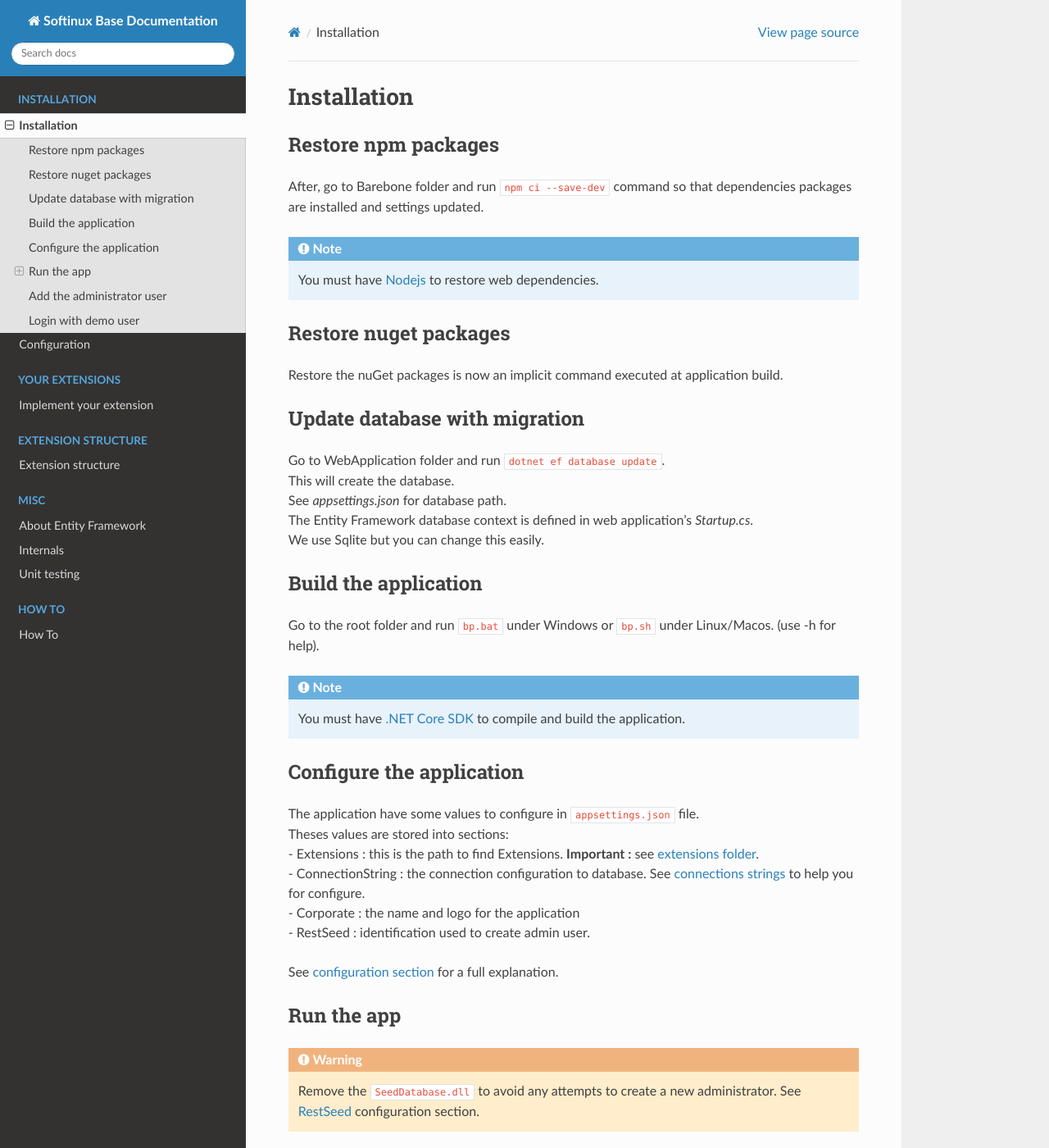
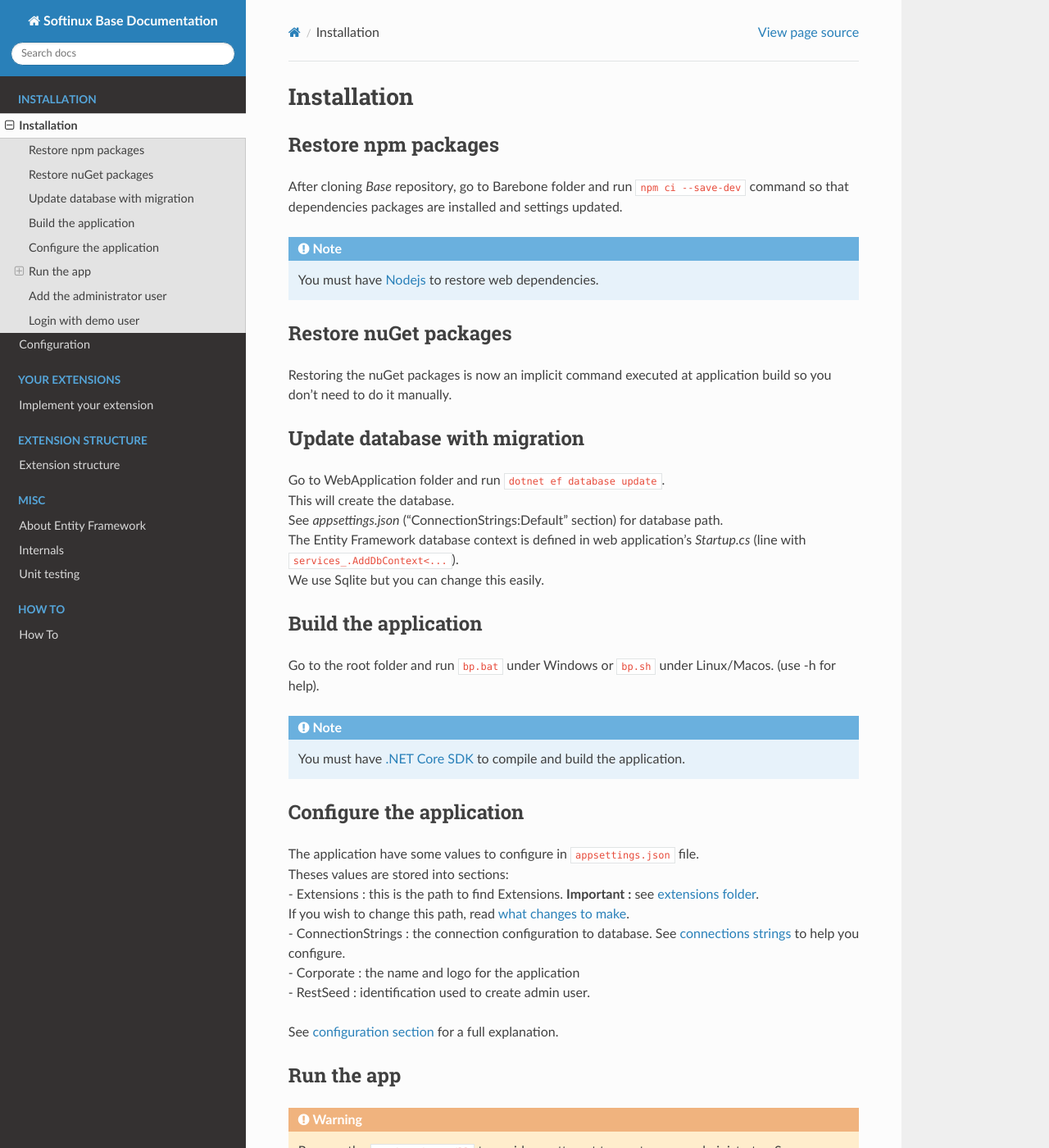
Before and after one commit to SOFTINUX/Base_Doc, a Sphinx documentation site: the page built from source/installation.rst, in a window 1280 px wide and 1400 px high. Shown: the whole window at 82% size. Built offline with Sphinx 7.4.7 and the Read the Docs theme 2.0.0, drawn with Linux system fonts in a browser that asks for light colours; some of the changed text lies outside the part shown.

Commit message:
Improved documentation

```diff
--- a/source/installation.rst
+++ b/source/installation.rst
@@ -4,24 +4,24 @@ Installation
 Restore npm packages
 ====================
 
-After, go to Barebone folder and run ``npm ci --save-dev`` command so that dependencies packages are installed and settings updated.
+After cloning *Base* repository, go to Barebone folder and run ``npm ci --save-dev`` command so that dependencies packages are installed and settings updated.
 
 .. note::
 
    You must have |nodejs_link| to restore web dependencies.
 
-Restore nuget packages
+Restore nuGet packages
 ======================
 
-Restore the nuGet packages is now an implicit command executed at application build.
+Restoring the nuGet packages is now an implicit command executed at application build so you don't need to do it manually.
 
 Update database with migration
 ==============================
 
 | Go to WebApplication folder and run ``dotnet ef database update``.
 | This will create the database.
-| See *appsettings.json* for database path.
-| The Entity Framework database context is defined in web application's *Startup.cs*.
+| See *appsettings.json* ("ConnectionStrings:Default" section) for database path.
+| The Entity Framework database context is defined in web application's *Startup.cs* (line with ``services_.AddDbContext<...``).
 | We use Sqlite but you can change this easily.
 
 Build the application
@@ -39,7 +39,8 @@ Configure the application
 | The application have some values to configure in ``appsettings.json`` file.
 | Theses values are stored into sections:
 | - Extensions : this is the path to find Extensions. **Important :** see :ref:`extensions folder <extension_folder>`.
-| - ConnectionString : the connection configuration to database. See |connectionstring_link| to help you for configure.
+| If you wish to change this path, read :ref:`what changes to make <configure_extension_folder>`.
+| - ConnectionStrings : the connection configuration to database. See |connectionstring_link| to help you configure.
 | - Corporate : the name and logo for the application
 | - RestSeed : identification used to create admin user.
 
@@ -50,10 +51,10 @@ Run the app
 
 .. warning::
 
-   Remove the ``SeedDatabase.dll`` to avoid any attempts to create a new administrator. See :ref:`config_seed` configuration section.
+   Remove the ``SeedDatabase.dll`` to avoid any attempt to create a new administrator. See :ref:`config_seed` configuration section.
 
 | Go to WebApplication folder and type ``dotnet run``.
-| (If you want, you can also execute from root solution folder with this command ``dotnet run --project WebApplication\WebApplication.csproj``)
+| (If you want, you can also execute from root solution folder with this command ``dotnet run --project WebApplication\WebApplication.csproj``).
 
 After that, the application is available on http://localhost:5000/
 
@@ -62,7 +63,7 @@ Note about Visual Studio 2017
 
 | If you launched application from Visual Studio, this port will change, being randomly defined, and value is stored in *WebApplication/Properties/launchSettings.json*
 | You can edit this value in Visual Studio: WebApplication's properties > Debug tab > Web Server Settings/App URL or directly in launchSettings file.
-| After, the default port used by :guilabel:`dotnet run` is the port defined in *WebApplication/Properties/launchSettings.json*.
+| After, the default port used by `dotnet run` is the port defined in *WebApplication/Properties/launchSettings.json*.
 
 Note about Rider 2017.3
 -----------------------
```
Also changed, not shown: source/configuration.rst (+39 -6 lines).
